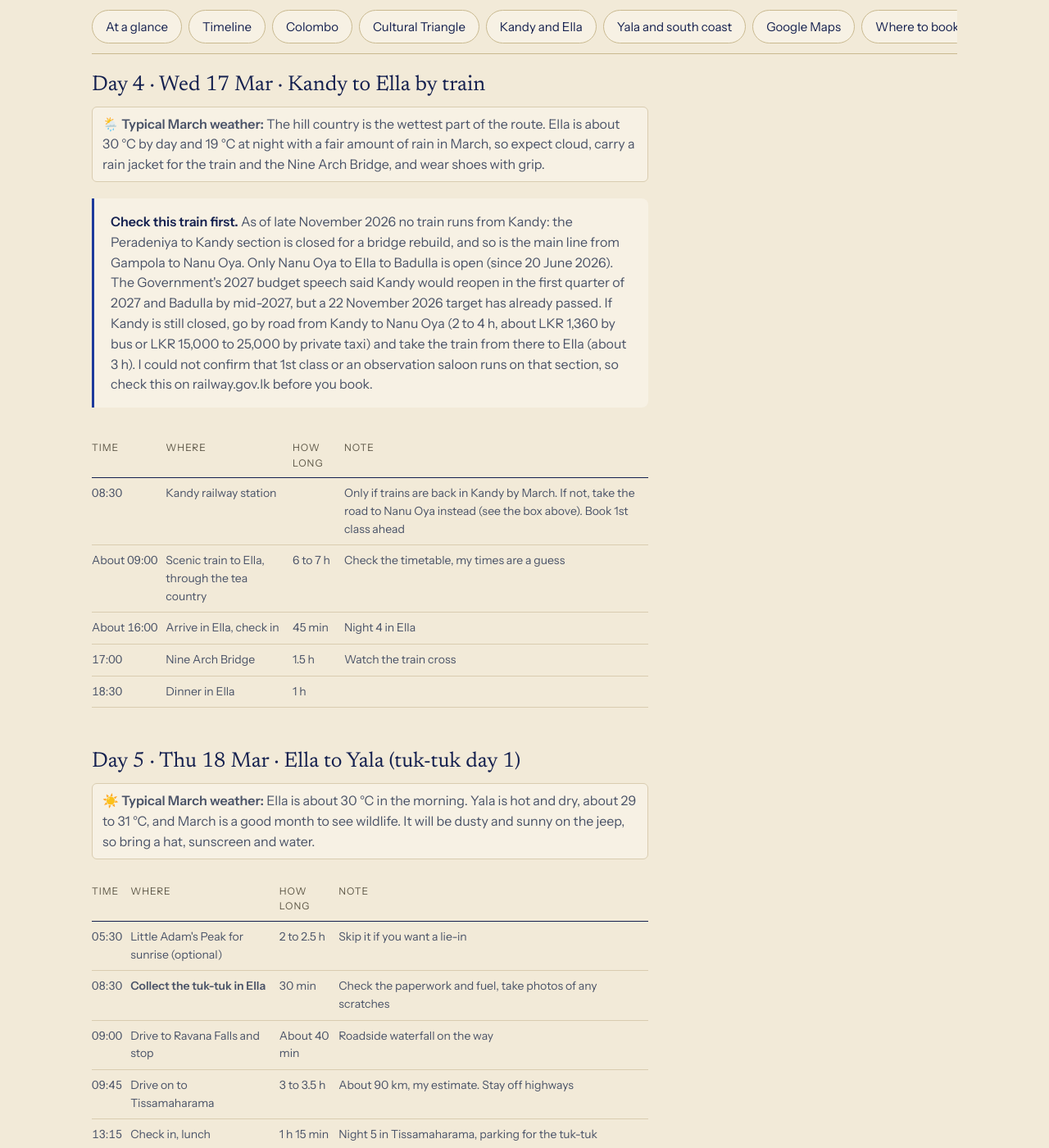
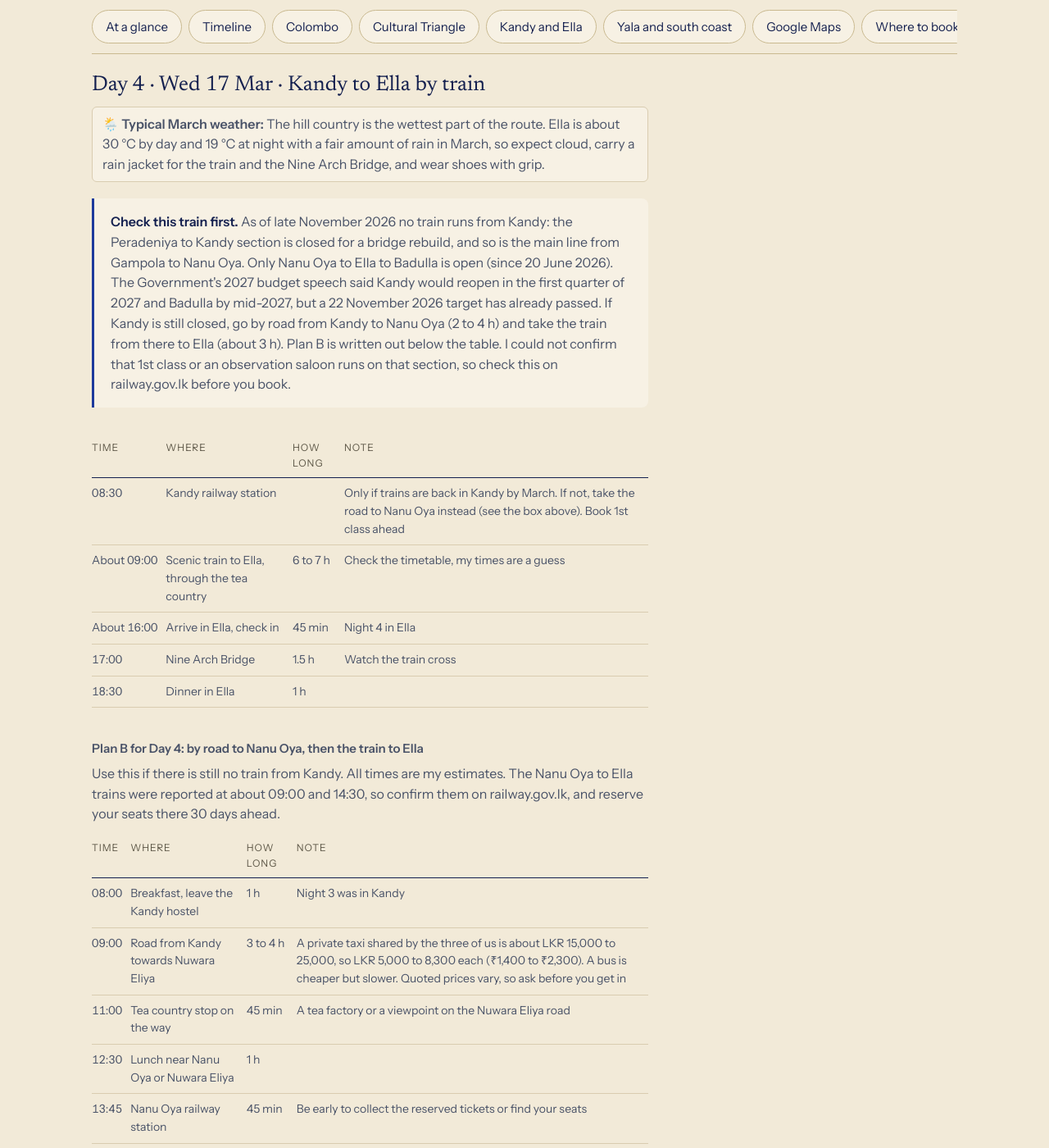
Before and after one commit to gdncomm-aditya-kanoi/Travel-Train, a Jekyll site: the page built from plans/sri-lanka.html, in a window 1280 px wide and 1400 px high, scrolled down 5070 px. Shown: the whole window at 82% size. Built offline with Jekyll 4.4.1, drawn with Linux system fonts in a browser that asks for light colours; some of the changed text lies outside the part shown.

Commit message:
Sri Lanka plan: write out a Plan B for Day 4 by road to Nanu Oya and then the train to Ella
Co-Authored-By: Claude <noreply@anthropic.com>

```diff
--- a/plans/sri-lanka.html
+++ b/plans/sri-lanka.html
@@ -104,13 +104,25 @@ permalink: /plans/sri-lanka/
 </tbody></table></div>
 <h3 class="day-times">Day 4 · Wed 17 Mar · Kandy to Ella by train</h3>
 <p class="day-weather">🌦️ <strong>Typical March weather:</strong> The hill country is the wettest part of the route. Ella is about 30 °C by day and 19 °C at night with a fair amount of rain in March, so expect cloud, carry a rain jacket for the train and the Nine Arch Bridge, and wear shoes with grip.</p>
-<div class="callout"><strong>Check this train first.</strong> As of late November 2026 no train runs from Kandy: the Peradeniya to Kandy section is closed for a bridge rebuild, and so is the main line from Gampola to Nanu Oya. Only Nanu Oya to Ella to Badulla is open (since 20 June 2026). The Government's 2027 budget speech said Kandy would reopen in the first quarter of 2027 and Badulla by mid-2027, but a 22 November 2026 target has already passed. If Kandy is still closed, go by road from Kandy to Nanu Oya (2 to 4 h, about LKR 1,360 by bus or LKR 15,000 to 25,000 by private taxi) and take the train from there to Ella (about 3 h). I could not confirm that 1st class or an observation saloon runs on that section, so check this on railway.gov.lk before you book.</div>
+<div class="callout"><strong>Check this train first.</strong> As of late November 2026 no train runs from Kandy: the Peradeniya to Kandy section is closed for a bridge rebuild, and so is the main line from Gampola to Nanu Oya. Only Nanu Oya to Ella to Badulla is open (since 20 June 2026). The Government's 2027 budget speech said Kandy would reopen in the first quarter of 2027 and Badulla by mid-2027, but a 22 November 2026 target has already passed. If Kandy is still closed, go by road from Kandy to Nanu Oya (2 to 4 h) and take the train from there to Ella (about 3 h). Plan B is written out below the table. I could not confirm that 1st class or an observation saloon runs on that section, so check this on railway.gov.lk before you book.</div>
 <div class="table-scroll"><table class="timetable tl-times"><thead><tr><th>Time</th><th>Where</th><th>How long</th><th>Note</th></tr></thead><tbody>
 <tr><td>08:30</td><td>Kandy railway station</td><td></td><td>Only if trains are back in Kandy by March. If not, take the road to Nanu Oya instead (see the box above). Book 1st class ahead</td></tr>
 <tr><td>About 09:00</td><td>Scenic train to Ella, through the tea country</td><td>6 to 7 h</td><td>Check the timetable, my times are a guess</td></tr>
 <tr><td>About 16:00</td><td>Arrive in Ella, check in</td><td>45 min</td><td>Night 4 in Ella</td></tr>
 <tr><td>17:00</td><td>Nine Arch Bridge</td><td>1.5 h</td><td>Watch the train cross</td></tr>
 <tr><td>18:30</td><td>Dinner in Ella</td><td>1 h</td><td></td></tr>
+</tbody></table></div>
+<h4 class="day-times">Plan B for Day 4: by road to Nanu Oya, then the train to Ella</h4>
+<p class="small">Use this if there is still no train from Kandy. All times are my estimates. The Nanu Oya to Ella trains were reported at about 09:00 and 14:30, so confirm them on railway.gov.lk, and reserve your seats there 30 days ahead.</p>
+<div class="table-scroll"><table class="timetable tl-times"><thead><tr><th>Time</th><th>Where</th><th>How long</th><th>Note</th></tr></thead><tbody>
+<tr><td>08:00</td><td>Breakfast, leave the Kandy hostel</td><td>1 h</td><td>Night 3 was in Kandy</td></tr>
+<tr><td>09:00</td><td>Road from Kandy towards Nuwara Eliya</td><td>3 to 4 h</td><td>A private taxi shared by the three of us is about LKR 15,000 to 25,000, so LKR 5,000 to 8,300 each (₹1,400 to ₹2,300). A bus is cheaper but slower. Quoted prices vary, so ask before you get in</td></tr>
+<tr><td>11:00</td><td>Tea country stop on the way</td><td>45 min</td><td>A tea factory or a viewpoint on the Nuwara Eliya road</td></tr>
+<tr><td>12:30</td><td>Lunch near Nanu Oya or Nuwara Eliya</td><td>1 h</td><td></td></tr>
+<tr><td>13:45</td><td>Nanu Oya railway station</td><td>45 min</td><td>Be early to collect the reserved tickets or find your seats</td></tr>
+<tr><td>14:30</td><td>Train from Nanu Oya to Ella (check the time)</td><td>About 3 h</td><td>The best part of the hill-country ride. 1st class is not confirmed on this section, so check which class the train has</td></tr>
+<tr><td>17:30</td><td>Arrive in Ella, check in</td><td>45 min</td><td>Night 4 in Ella</td></tr>
+<tr><td>18:30</td><td>Dinner in Ella</td><td>1 h</td><td>The Nine Arch Bridge is too late today, so see it on Day 5 morning or skip it</td></tr>
 </tbody></table></div>
 <h3 class="day-times">Day 5 · Thu 18 Mar · Ella to Yala (tuk-tuk day 1)</h3>
 <p class="day-weather">☀️ <strong>Typical March weather:</strong> Ella is about 30 °C in the morning. Yala is hot and dry, about 29 to 31 °C, and March is a good month to see wildlife. It will be dusty and sunny on the jeep, so bring a hat, sunscreen and water.</p>
```
